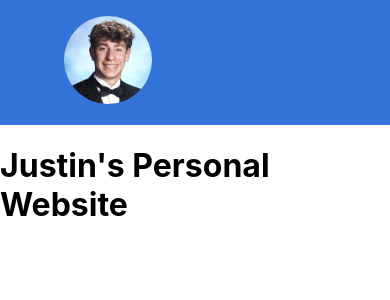
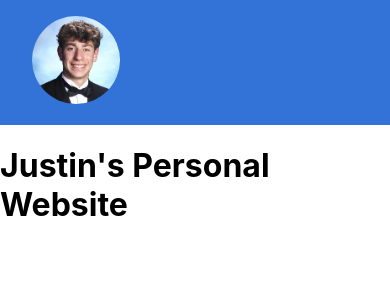
Before and after one commit to justin-glazer/Personal-Website, a React (Create React App) app in the folder personal-website/: page / in a window 390 px wide. Shown: the top 300 px of the page. Built offline with nearby package versions, Linux system fonts and the light colour scheme; some icons are missing.

Commit message:
made responsive margin for navbar

```diff
--- a/personal-website/src/Navbar.tsx
+++ b/personal-website/src/Navbar.tsx
@@ -36,11 +36,11 @@ function Navbar({page}: type) {
         <AppBar position="static" sx={{display: 'flex', flexDirection: 'row', justifyContent: responsiveNav? 'space-between' : 'flex-start', boxShadow: 'none', height: '125px', padding: '0' }}>
             <div>
                 <a href='/'>
-                    <img src={pic} alt='Justin' style={{marginLeft: '4rem', marginTop: '1rem', borderRadius: '50rem', justifyContent: 'center', alignContent: 'center', height:'5.5rem', width: '5.5rem'}}></img>
+                    <img src={pic} alt='Justin' style={{marginLeft: responsiveNav? '2rem' : '4rem', marginTop: '1rem', borderRadius: '50rem', justifyContent: 'center', alignContent: 'center', height:'5.5rem', width: '5.5rem'}}></img>
                 </a>
             </div>
             {responsiveNav ? (
-                <div style={{display: 'flex', justifyItems: 'space-between'}}>
+                <div style={{display: 'flex', marginRight: '2rem'}}>
                     <IconButton onClick={openResponsiveNav}>
                         <MenuIcon/>
                     </IconButton>
```
